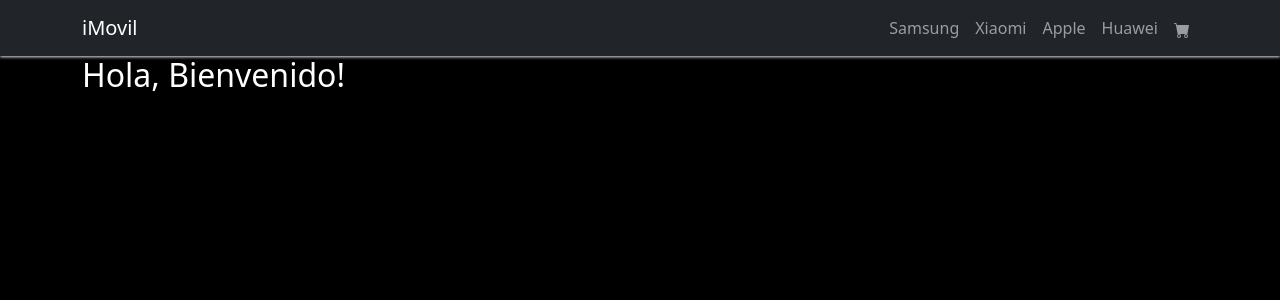
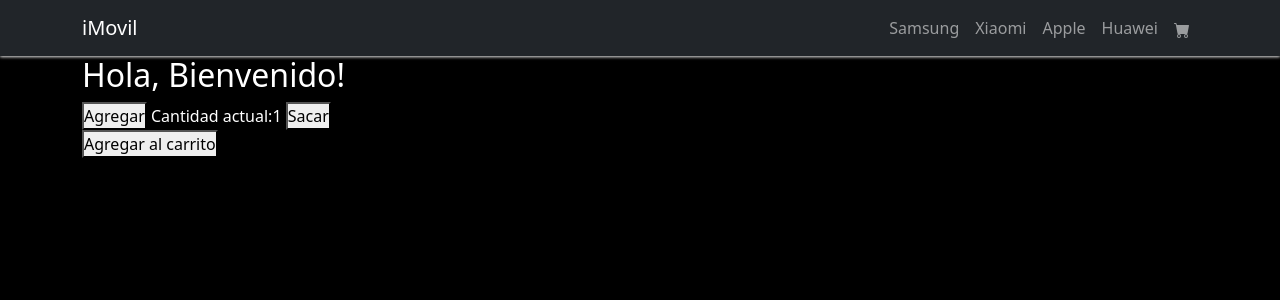
Before and after one commit to amtiv/coderReact, a React (Create React App) app: page / in a window 1280 px wide. Shown: the top 300 px of the page. Built offline with nearby package versions, Linux system fonts and the light colour scheme.

Commit message:
Desafío 4
Desafío 4

```diff
--- /dev/null
+++ b/src/components/ItemCount.js
@@ -0,0 +1,33 @@
+import React from "react";
+import { useState } from "react";
+
+const ItemCount = (props) => {
+  const [contador, setContador] = useState(props.initial);
+
+  const handleIncrease = () => {
+    if (contador >= props.stock) {
+      setContador(contador);
+    } else {
+      setContador(contador + 1);
+    }
+  };
+
+  const handleSubtract = () => {
+    if (props.initial >= contador) {
+      setContador(contador);
+    } else {
+      setContador(contador - 1);
+    }
+  };
+
+  return (
+    <p>
+      <button onClick={handleIncrease}>Agregar</button> Cantidad actual:
+      {contador} <button onClick={handleSubtract}> Sacar</button>
+      <br />
+      <button onClick={props.onAdd}>Agregar al carrito</button>
+    </p>
+  );
+};
+
+export default ItemCount;
--- a/src/components/ItemListContainer.js
+++ b/src/components/ItemListContainer.js
@@ -1,7 +1,14 @@
+import ItemCount from "./ItemCount";
+
+const MiOnAdd = () => {
+  console.log("OnAdd");
+};
+
 export const ItemListContainer = (props) => {
   return (
     <main className="container">
       <h2>Hola, {props.greeting}</h2>
+      <ItemCount stock={5} initial={1} onAdd={MiOnAdd} />
     </main>
   );
 };
--- a/src/estilos.scss
+++ b/src/estilos.scss
@@ -1,5 +1,13 @@
 * {
+  margin: 0;
   padding: 0;
+  box-sizing: border-box;
+}
+
+html,
+body,
+#root {
+  height: 100vh;
 }
 
 body {
```
